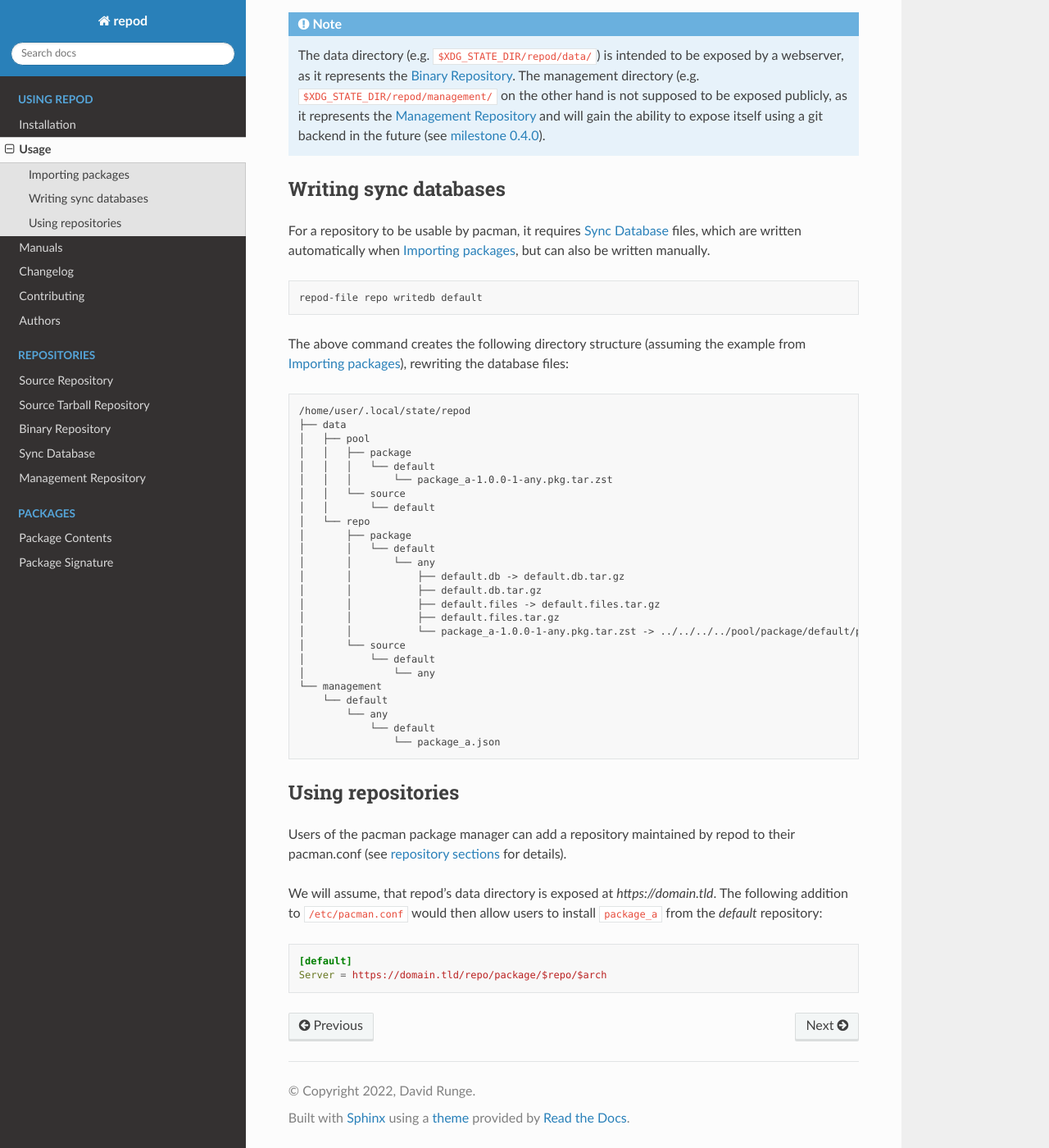
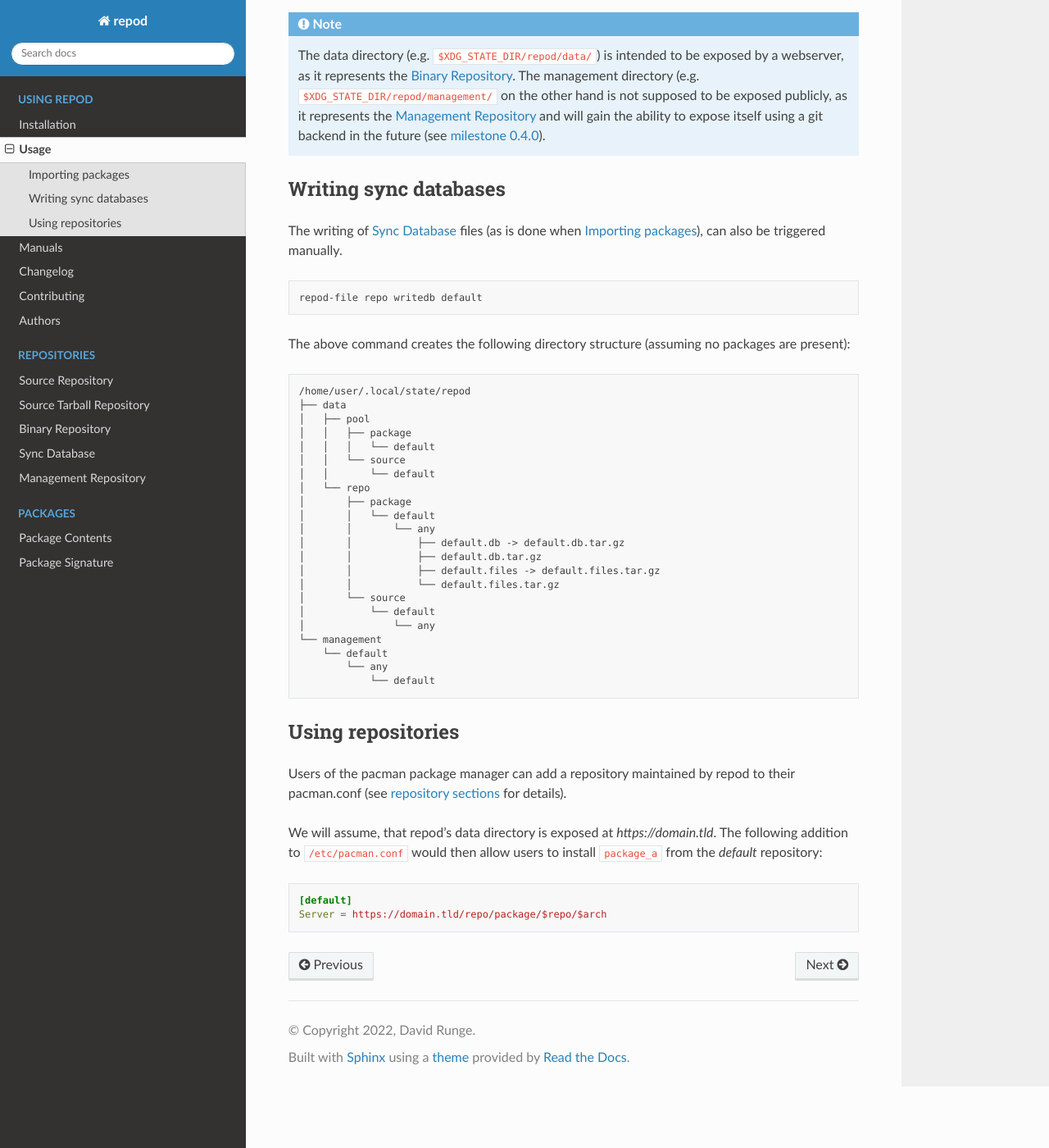
Before and after one commit to archlinux/repod, a Sphinx documentation site: the page built from docs/repod/usage.rst, in a window 1280 px wide and 1400 px high, scrolled down 1622 px. Shown: the whole window at 82% size. Built offline with Sphinx 7.4.7 and the Read the Docs theme 2.0.0, drawn with Linux system fonts in a browser that asks for light colours.

Commit message:
Add documentation on writing sync dbs without packages
docs/repod/usage.rst:
Change the `Writing sync databases` section to contain information about
writing sync databases when there are no packages, as the `Importing
packages` section is already covering the implicit writing of sync
databases with packages.

```diff
--- a/docs/repod/usage.rst
+++ b/docs/repod/usage.rst
@@ -101,17 +101,15 @@ database` files for it and create the following directory structure:
 Writing sync databases
 ======================
 
-For a repository to be usable by pacman, it requires :ref:`sync database`
-files, which are written automatically when :ref:`importing packages`, but can
-also be written manually.
+The writing of :ref:`sync database` files (as is done when :ref:`importing
+packages`), can also be triggered manually.
 
 .. code:: bash
 
   repod-file repo writedb default
 
-
-The above command creates the following directory structure (assuming the
-example from :ref:`importing packages`), rewriting the database files:
+The above command creates the following directory structure (assuming no
+packages are present):
 
 .. code::
 
@@ -120,7 +118,6 @@ example from :ref:`importing packages`), rewriting the database files:
   │   ├── pool
   │   │   ├── package
   │   │   │   └── default
-  │   │   │       └── package_a-1.0.0-1-any.pkg.tar.zst
   │   │   └── source
   │   │       └── default
   │   └── repo
@@ -130,8 +127,7 @@ example from :ref:`importing packages`), rewriting the database files:
   │       │           ├── default.db -> default.db.tar.gz
   │       │           ├── default.db.tar.gz
   │       │           ├── default.files -> default.files.tar.gz
-  │       │           ├── default.files.tar.gz
-  │       │           └── package_a-1.0.0-1-any.pkg.tar.zst -> ../../../../pool/package/default/package_a-1.0.0-1-any.pkg.tar.zst
+  │       │           └── default.files.tar.gz
   │       └── source
   │           └── default
   │               └── any
@@ -139,7 +135,6 @@ example from :ref:`importing packages`), rewriting the database files:
       └── default
           └── any
               └── default
-                  └── package_a.json
 
 .. _using repositories:
 
```
